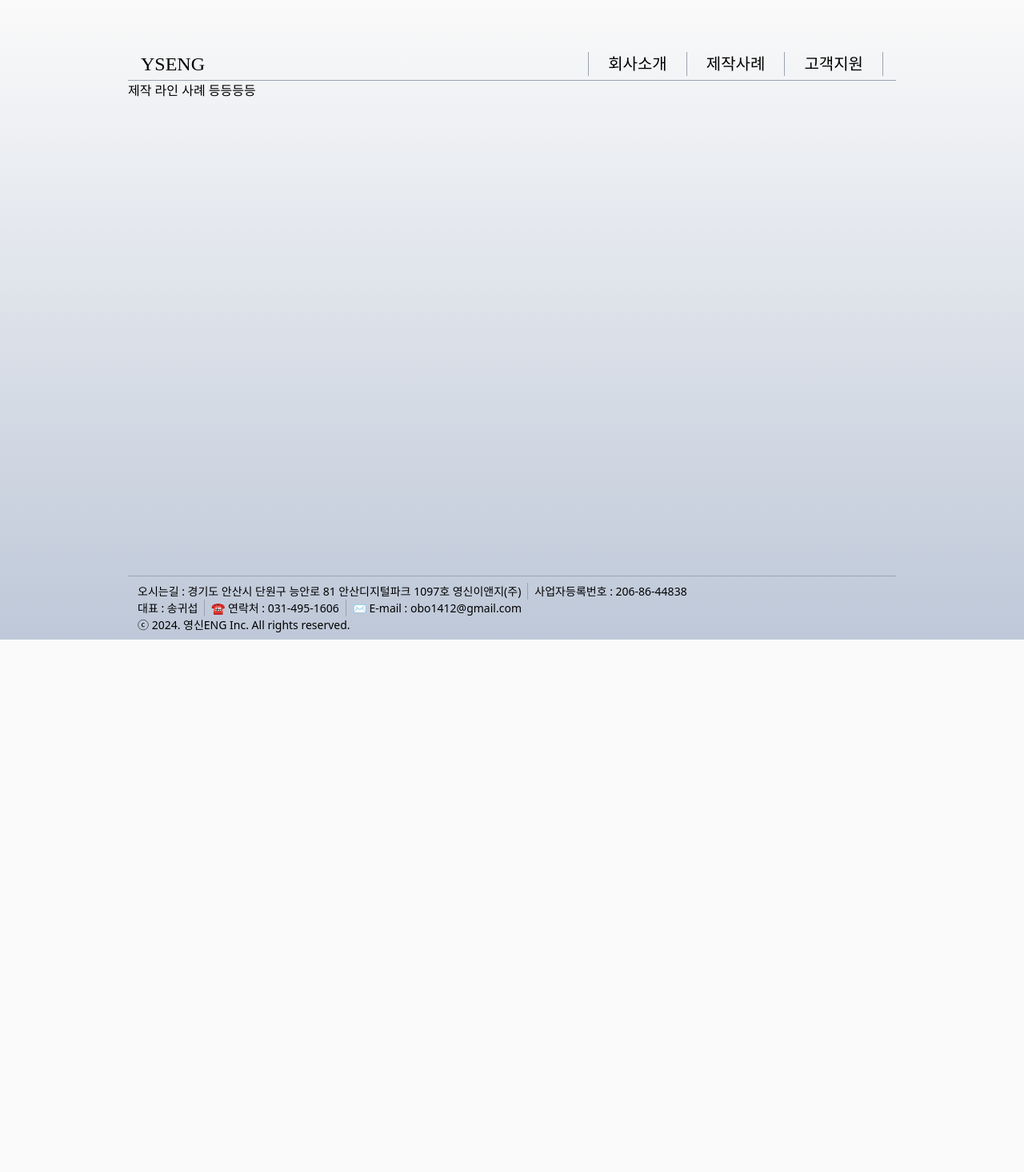
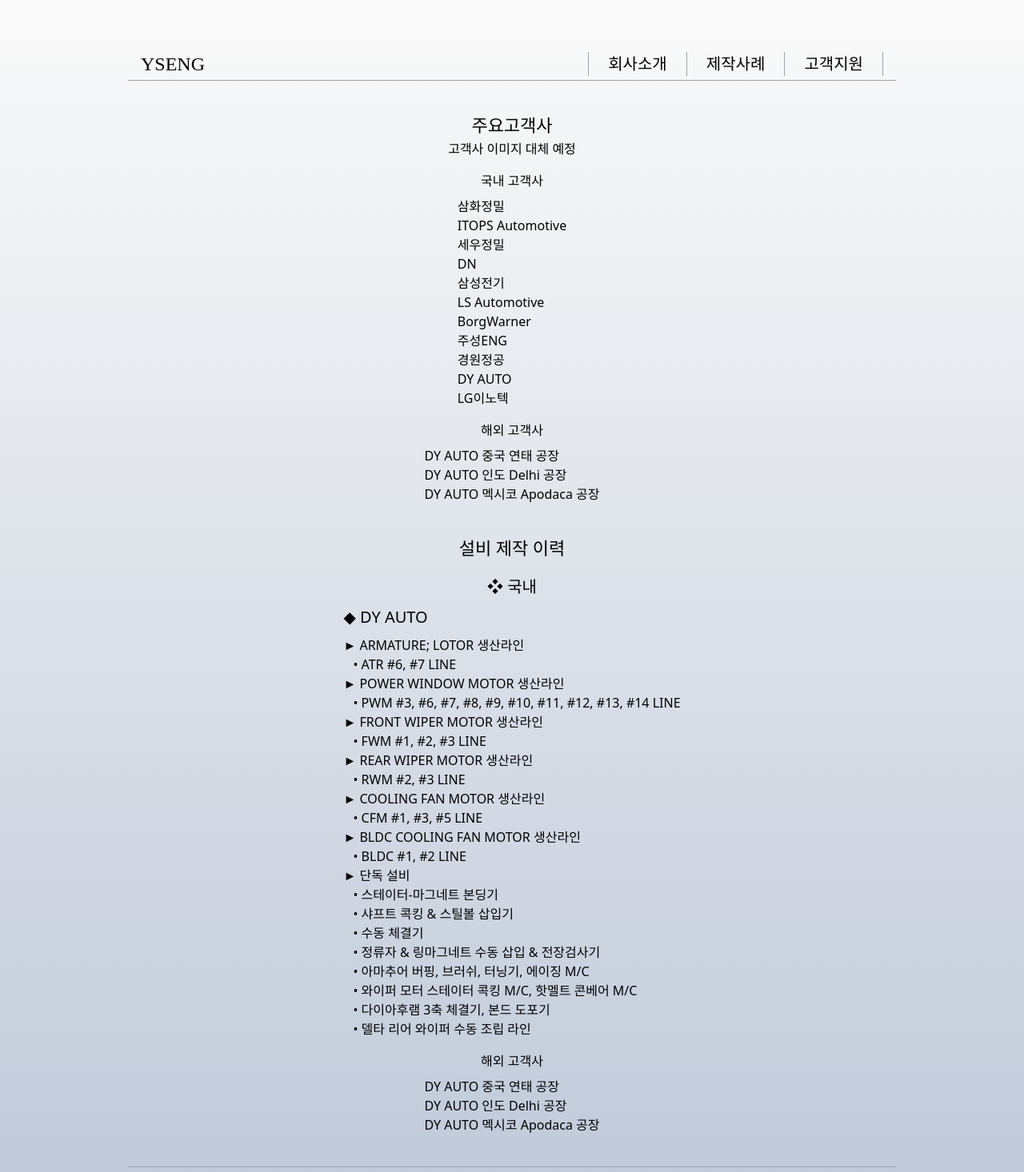
Before and after one commit to obo1412/yseng-website, a Next.js app: page /product in a window 1280 px wide. Shown: the top 1466 px of the page at 80% size. Before the commit the page ends 800 px from the top, so only its background shows below. Built offline with nearby package versions, Linux system fonts and the light colour scheme; a web font is replaced by a local one.

Commit message:
정보 입력중

```diff
--- a/src/app/intro/page.tsx
+++ b/src/app/intro/page.tsx
@@ -1,7 +1,92 @@
 import React from "react";
 
 const page = () => {
-  return <div>회사 소개 / 연혁 / 조직도 / 주요고객사</div>;
+  return (
+    <div className="flex flex-col items-center w-full h-full pt-10">
+      <div className="flex flex-col items-center mb-10">
+        <h3 className="text-[22px] font__JalnanGothic">회사소개</h3>
+        <div>
+          영신이앤지(주)는 신뢰를 바탕으로 고객 만족에 최선을 다하는 자동화
+          기계제작 회사입니다.
+        </div>
+      </div>
+      <div className="flex flex-col items-center mb-10">
+        <h3 className="text-[22px] font__JalnanGothic">대표님 인사말</h3>
+        <div>
+          안녕하십니까 저희 영신이앤지(주) 홈페이지를 방문해주셔서 감사드립니다.
+        </div>
+      </div>
+      <div className="flex flex-col items-center mb-10 min-w-[360px]">
+        <h3 className="text-[22px] font__JalnanGothic">연혁</h3>
+        <div className="flex flex-col w-full">
+          <div className="flex">
+            <span>1995년 -&nbsp;</span>
+            <div className="flex flex-col">
+              <span>영신이앤지로 회사명 개명</span>
+              <span>자동차 조립 라인, 도어 힌지 자동 조립 라인 제작</span>
+              <span>기타 자동화 기계 개발 제작</span>
+            </div>
+          </div>
+          <div>
+            <span>2000년 -&nbsp;</span>
+            <span>기계 개발팀 보강(7명) 신기술 개발에 주력</span>
+          </div>
+          <div>
+            <span>2010년 -&nbsp;</span>
+            <span>영신이앤지(주) 법인으로 재설립 (직원 18명)</span>
+          </div>
+          <div>
+            <span>2012년 -&nbsp;</span>
+            <span>경기도 안산시로 사옥 이전 (현재)</span>
+          </div>
+        </div>
+      </div>
+      <div className="flex flex-col items-center mb-10">
+        <h3 className="text-[22px] font__JalnanGothic">조직도</h3>
+        <div>그림으로 대체 예정</div>
+        <div>
+          FA사업팀(7명), FA전장/제어팀(3명), 기술영업팀(1명), 구매팀(1명),
+          총무팀(1명), 생산팀(3명)
+        </div>
+      </div>
+      <div className="flex flex-col items-center mb-10">
+        <h3 className="text-[22px] font__JalnanGothic">사업분야</h3>
+        <div>그림으로 대체 예정</div>
+        <div>
+          <div>1. 제품 이송, 컨베어 파트</div>
+          <div>2. 압입(프레스) 콕킹 파트</div>
+          <div>3. 부품 조립, 체결, 용액 도포 파트</div>
+          <div>4. 부품 선별, 공급 파트</div>
+          <div>5. 각종 특성 검사 파트</div>
+          <div>고객 맞춤형 자동화 설비 제작 - 단독 장비 & 라인설비</div>
+        </div>
+      </div>
+      <div className="flex flex-col items-center mb-10">
+        <h3 className="text-[22px] font__JalnanGothic">주요고객사</h3>
+        <div>고객사 이미지 대체 예정</div>
+        <div className="mt-4 mb-2">국내 고객사</div>
+        <div>
+          <div>삼화정밀</div>
+          <div>ITOPS Automotive</div>
+          <div>세우정밀</div>
+          <div>DN</div>
+          <div>삼성전기</div>
+          <div>LS Automotive</div>
+          <div>BorgWarner</div>
+          <div>주성ENG</div>
+          <div>경원정공</div>
+          <div>DY AUTO</div>
+          <div>LG이노텍</div>
+        </div>
+        <div className="mt-4 mb-2">해외 고객사</div>
+        <div>
+          <div>DY AUTO 중국 연태 공장</div>
+          <div>DY AUTO 인도 Delhi 공장</div>
+          <div>DY AUTO 멕시코 Apodaca 공장</div>
+        </div>
+      </div>
+    </div>
+  );
 };
 
 export default page;
--- a/src/app/page.tsx
+++ b/src/app/page.tsx
@@ -14,28 +14,7 @@
         </div>
       </div>
       <div>신뢰의 기업 영신</div>
-      <div>
-        Lorem ipsum dolor sit amet consectetur adipisicing elit. Nam nisi, illum
-        obcaecati sed omnis beatae quisquam possimus deserunt eum impedit,
-        dolorem unde deleniti eos? Maxime corporis doloribus minima. Ullam,
-        voluptatum. Lorem ipsum dolor sit amet consectetur adipisicing elit. Nam
-        nisi, illum obcaecati sed omnis beatae quisquam possimus deserunt eum
-        impedit, dolorem unde deleniti eos? Maxime corporis doloribus minima.
-        Ullam, voluptatum. Lorem ipsum dolor sit amet consectetur adipisicing
-        elit. Nam nisi, illum obcaecati sed omnis beatae quisquam possimus
-        deserunt eum impedit, dolorem unde deleniti eos? Maxime corporis
-        doloribus minima. Ullam, voluptatum. Lorem ipsum dolor sit amet
-        consectetur adipisicing elit. Nam nisi, illum obcaecati sed omnis beatae
-        quisquam possimus deserunt eum impedit, dolorem unde deleniti eos?
-        Maxime corporis doloribus minima. Ullam, voluptatum. Lorem ipsum dolor
-        sit amet consectetur adipisicing elit. Nam nisi, illum obcaecati sed
-        omnis beatae quisquam possimus deserunt eum impedit, dolorem unde
-        deleniti eos? Maxime corporis doloribus minima. Ullam, voluptatum. Lorem
-        ipsum dolor sit amet consectetur adipisicing elit. Nam nisi, illum
-        obcaecati sed omnis beatae quisquam possimus deserunt eum impedit,
-        dolorem unde deleniti eos? Maxime corporis doloribus minima. Ullam,
-        voluptatum.
-      </div>
+      <div></div>
     </main>
   );
 }
--- /dev/null
+++ b/src/app/product/clientList.tsx
@@ -0,0 +1,11 @@
+export const clientList = {
+  domestic: [
+    {
+      client: "DY AUTO",
+      type: {
+        line: [],
+      },
+    },
+  ],
+  global: [],
+};
--- a/src/app/product/page.tsx
+++ b/src/app/product/page.tsx
@@ -1,7 +1,93 @@
 import React from "react";
 
 const page = () => {
-  return <div>제작 라인 사례 등등등등</div>;
+  return (
+    <div className="flex flex-col items-center pt-10">
+      <div className="flex flex-col items-center mb-10">
+        <h3 className="text-[22px] font__JalnanGothic">주요고객사</h3>
+        <div>고객사 이미지 대체 예정</div>
+        <div className="mt-4 mb-2">국내 고객사</div>
+        <div>
+          <div>삼화정밀</div>
+          <div>ITOPS Automotive</div>
+          <div>세우정밀</div>
+          <div>DN</div>
+          <div>삼성전기</div>
+          <div>LS Automotive</div>
+          <div>BorgWarner</div>
+          <div>주성ENG</div>
+          <div>경원정공</div>
+          <div>DY AUTO</div>
+          <div>LG이노텍</div>
+        </div>
+        <div className="mt-4 mb-2">해외 고객사</div>
+        <div>
+          <div>DY AUTO 중국 연태 공장</div>
+          <div>DY AUTO 인도 Delhi 공장</div>
+          <div>DY AUTO 멕시코 Apodaca 공장</div>
+        </div>
+      </div>
+      <div className="flex flex-col items-center mb-10">
+        <h3 className="text-[22px] font__JalnanGothic">설비 제작 이력</h3>
+        <div className="mt-4 mb-2 text-[20px]">❖ 국내</div>
+        {/* DY AUTO */}
+        <div>
+          <div className="mb-2 text-[20px]">◆ DY AUTO</div>
+          <div>
+            <div>
+              <div>► ARMATURE; LOTOR 생산라인</div>
+              <div className="ml-3">• ATR #6, #7 LINE</div>
+            </div>
+            <div>
+              <div>► POWER WINDOW MOTOR 생산라인</div>
+              <div className="ml-3">
+                • PWM #3, #6, #7, #8, #9, #10, #11, #12, #13, #14 LINE
+              </div>
+            </div>
+            <div>
+              <div>► FRONT WIPER MOTOR 생산라인</div>
+              <div className="ml-3">• FWM #1, #2, #3 LINE</div>
+            </div>
+            <div>
+              <div>► REAR WIPER MOTOR 생산라인</div>
+              <div className="ml-3">• RWM #2, #3 LINE</div>
+            </div>
+            <div>
+              <div>► COOLING FAN MOTOR 생산라인</div>
+              <div className="ml-3">• CFM #1, #3, #5 LINE</div>
+            </div>
+            <div>
+              <div>► BLDC COOLING FAN MOTOR 생산라인</div>
+              <div className="ml-3">• BLDC #1, #2 LINE</div>
+            </div>
+            <div>
+              <div>► 단독 설비</div>
+              <div className="ml-3">• 스테이터-마그네트 본딩기</div>
+              <div className="ml-3">• 샤프트 콕킹 & 스틸볼 삽입기</div>
+              <div className="ml-3">• 수동 체결기</div>
+              <div className="ml-3">
+                • 정류자 & 링마그네트 수동 삽입 & 전장검사기
+              </div>
+              <div className="ml-3">
+                • 아마추어 버핑, 브러쉬, 터닝기, 에이징 M/C
+              </div>
+              <div className="ml-3">
+                • 와이퍼 모터 스테이터 콕킹 M/C, 핫멜트 콘베어 M/C
+              </div>
+              <div className="ml-3">• 다이아후램 3축 체결기, 본드 도포기</div>
+              <div className="ml-3">• 델타 리어 와이퍼 수동 조립 라인</div>
+            </div>
+          </div>
+        </div>
+        <div className="mt-4 mb-2">해외 고객사</div>
+        <div>
+          <div>DY AUTO 중국 연태 공장</div>
+          <div>DY AUTO 인도 Delhi 공장</div>
+          <div>DY AUTO 멕시코 Apodaca 공장</div>
+        </div>
+      </div>
+    </div>
+  );
 };
 
 export default page;
```
